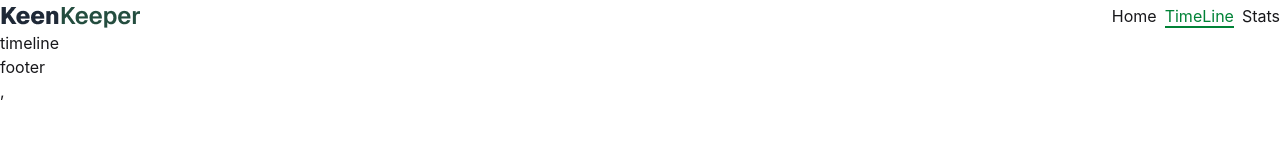
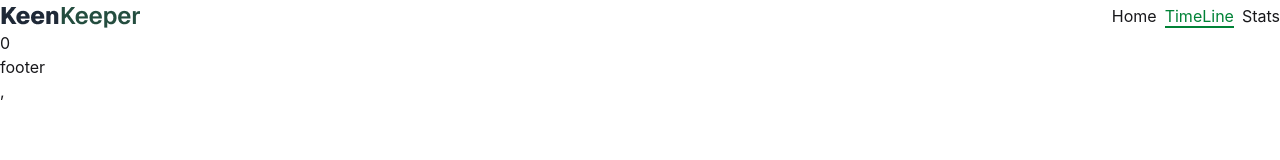
Before and after one commit to hassanhrz94-ctrl/KinKeeper-7, a React (Vite) app: page /timeline in a window 1280 px wide. Shown: the top 160 px of the page. Built offline with nearby package versions, Linux system fonts and the light colour scheme.

Commit message:
context api functionality

```diff
--- a/package.json
+++ b/package.json
@@ -14,6 +14,7 @@
     "react": "^19.2.4",
     "react-dom": "^19.2.4",
     "react-router": "^7.14.0",
+    "react-toastify": "^11.0.5",
     "tailwindcss": "^4.2.2"
   },
   "devDependencies": {
--- /dev/null
+++ b/src/context/FriendProvider.jsx
@@ -0,0 +1,26 @@
+import React, { createContext, useState } from 'react';
+export const FriendContext =createContext();
+
+const FriendProvider = ({children}) => {
+    const[call,setCall]=useState([]);
+
+const handleCall =(currentConversation)=>{
+console.log(call,currentConversation);
+const ifExistCall =call.find((friend)=>friend.id === currentConversation.id)
+if(ifExistCall){
+    alert('yo yo')
+}
+else{
+    setCall([...call,currentConversation])
+    alert("nono")
+}
+}
+
+
+    const data ={
+call,setCall,handleCall
+    }
+    return <FriendContext.Provider value={data}> {children} </FriendContext.Provider>
+};
+
+export default FriendProvider;
--- a/src/main.jsx
+++ b/src/main.jsx
@@ -8,6 +8,7 @@ import Homepage from './home/Homepage.jsx';
 import TimeLine from './timeline/TimeLine.jsx';
 import Stats from './stats/Stats.jsx';
 import FriendDetails from './myFriendData/FriendDetails.jsx';
+import FriendProvider from './context/FriendProvider.jsx';
 
 const router = createBrowserRouter([
   { path: "/",
@@ -37,6 +38,9 @@ const router = createBrowserRouter([
 
 createRoot(document.getElementById('root')).render(
   <StrictMode>
+    <FriendProvider>
+
       <RouterProvider router={router} />,
+    </FriendProvider>
   </StrictMode>,
 )
--- a/src/myFriendData/FriendDetails.jsx
+++ b/src/myFriendData/FriendDetails.jsx
@@ -1,11 +1,15 @@
-import React from 'react';
+import React, { useContext } from 'react';
 import { useLoaderData, useParams } from 'react-router';
+import { FriendContext } from '../context/FriendProvider';
 
 const FriendDetails = () => {
     const { id } = useParams();
     const friends = useLoaderData();
 
     const expectedFriend = friends.find((friend) => friend.id === parseInt(id));
+
+    const{handleCall}=useContext(FriendContext)
+    console.log(handleCall)
 
     if (!expectedFriend) return <div>Friend not found</div>;
 
@@ -65,7 +69,7 @@ const FriendDetails = () => {
 
                             {/* Action Buttons */}
                             <div className="flex flex-col gap-1">
-                                <button className="flex items-center gap-2 px-3 py-2 rounded-lg text-[14px] text-gray-700 hover:bg-gray-50 w-full text-left">
+                                <button  className="flex items-center gap-2 px-3 py-2 rounded-lg text-[14px] text-gray-700 hover:bg-gray-50 w-full text-left">
                                     {/* Clock icon */}
                                     <svg className="w-4 h-4 text-gray-500" fill="none" stroke="currentColor" strokeWidth={2} viewBox="0 0 24 24">
                                         <circle cx="12" cy="12" r="10"/><polyline points="12 6 12 12 16 14"/>
@@ -110,7 +114,7 @@ const FriendDetails = () => {
                     <p className="text-[14px] font-semibold text-gray-900 mb-3">Quick Check-In</p>
                     <div className="flex gap-3">
                         {/* Call Button */}
-                        <button className="flex-1 flex flex-col items-center gap-1.5 py-4 rounded-xl border border-gray-200 text-[13px] text-gray-700 hover:bg-gray-50">
+                        <button onClick={()=>handleCall(expectedFriend)} className="flex-1 flex flex-col items-center gap-1.5 py-4 rounded-xl border border-gray-200 text-[13px] text-gray-700 hover:bg-gray-50">
                             <svg className="w-5 h-5" fill="none" stroke="currentColor" strokeWidth={1.8} viewBox="0 0 24 24">
                                 <path d="M22 16.92v3a2 2 0 0 1-2.18 2 19.79 19.79 0 0 1-8.63-3.07A19.5 19.5 0 0 1 4.69 12a19.79 19.79 0 0 1-3.07-8.67A2 2 0 0 1 3.6 1.27h3a2 2 0 0 1 2 1.72c.127.96.361 1.903.7 2.81a2 2 0 0 1-.45 2.11L7.91 8.91a16 16 0 0 0 6.08 6.08l.91-.91a2 2 0 0 1 2.11-.45c.907.339 1.85.573 2.81.7A2 2 0 0 1 21.73 16.92z"/>
                             </svg>
--- a/src/timeline/TimeLine.jsx
+++ b/src/timeline/TimeLine.jsx
@@ -1,9 +1,14 @@
-import React from 'react';
+import React, { useContext } from 'react';
+import { FriendContext } from '../context/FriendProvider';
 
 const TimeLine = () => {
+    const{call}=useContext(FriendContext)
     return (
         <div>
-           timeline
+           {
+            call.length
+           }
+           {call.name}
         </div>
     );
 };
```
Also changed, not shown: 1 other file (tests, documents, lock files or other folders).
